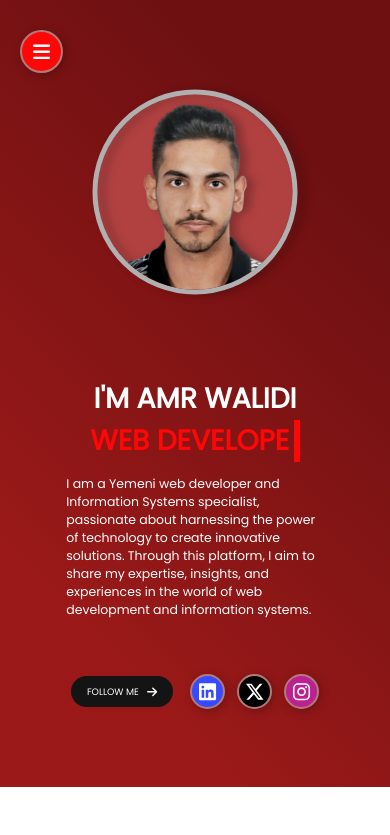
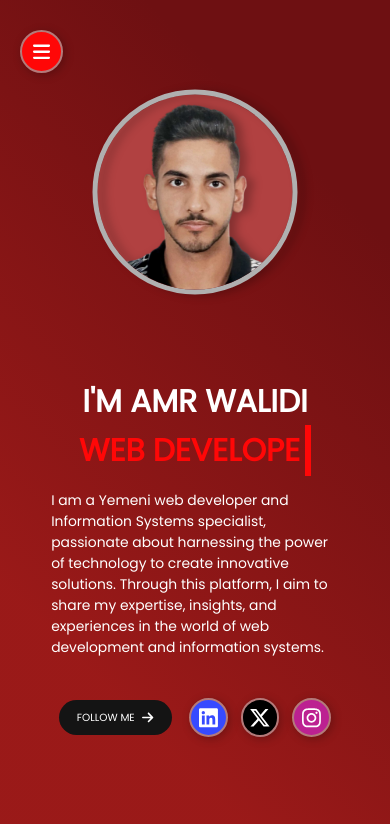
Before and after one commit to AmrWalidi/Personel-Portfolio, a React (Vite) app: page / in a window 390 px wide. Shown: the top 835 px of the page. Built offline with nearby package versions, Linux system fonts and the light colour scheme.

Commit message:
home sizes change

```diff
--- a/src/Components/Home/Home.css
+++ b/src/Components/Home/Home.css
@@ -219,67 +219,66 @@
     }
 }
 
-@media screen and (max-width:500px) {
+@media screen and (max-width:450px) {
     #home {
         padding-left: 0;
         padding-top: 85px;
     }
 
     .name {
-        font-size: 7.2vw;
+        font-size: 8vw;
     }
 
     .profession {
         height: fit-content;
         justify-content: center;
-        font-size: 7.2vw;
+        font-size: 8vw;
     }
 
     .profession::after {
         content: "";
-        width: 1.4vw;
-        height: 11vw;
+        width: 1.55vw;
+        height: 13.33vw;
     }
 
     .intro p {
-        width: 66vw;
-        font-size: 3.2vw;
+        width: 73.78vw;
+        font-size: 3.56vw;
     }
 
     .social-media {
-        margin-top: 6vw;
-        padding-top: 5vw;
-        padding-bottom: 20vw;
+        margin-top: 6.66vw;
+        padding-bottom: 22.22vw;
         width: fit-content;
     }
 
     .follow-me {
-        width: 26vw;
-        height: 8vw;
+        width: 28.89vw;
+        height: 8.89vw;
         gap: 2vw;
     }
 
     .follow-me p {
         width: fit-content;
-        font-size: 2.4vw;
+        font-size: 2.67vw;
     }
 
     .arrow {
-        font-size: 3vw;
+        font-size: 3.33vw;
     }
 
     .social-media .icons-group {
-        gap: 3vw;
+        gap: 3.33vw;
     }
 
     .icon-container {
-        gap: 2.4vw;
-        width: 8vw;
-        height: 8vw;
+        gap: 2.67vw;
+        width: 8.89vw;
+        height: 8.89vw;
     }
 
     .brand-icon {
-        font-size: 5vw;
+        font-size: 5.55vw;
     }
 
     .profile-image {
```
